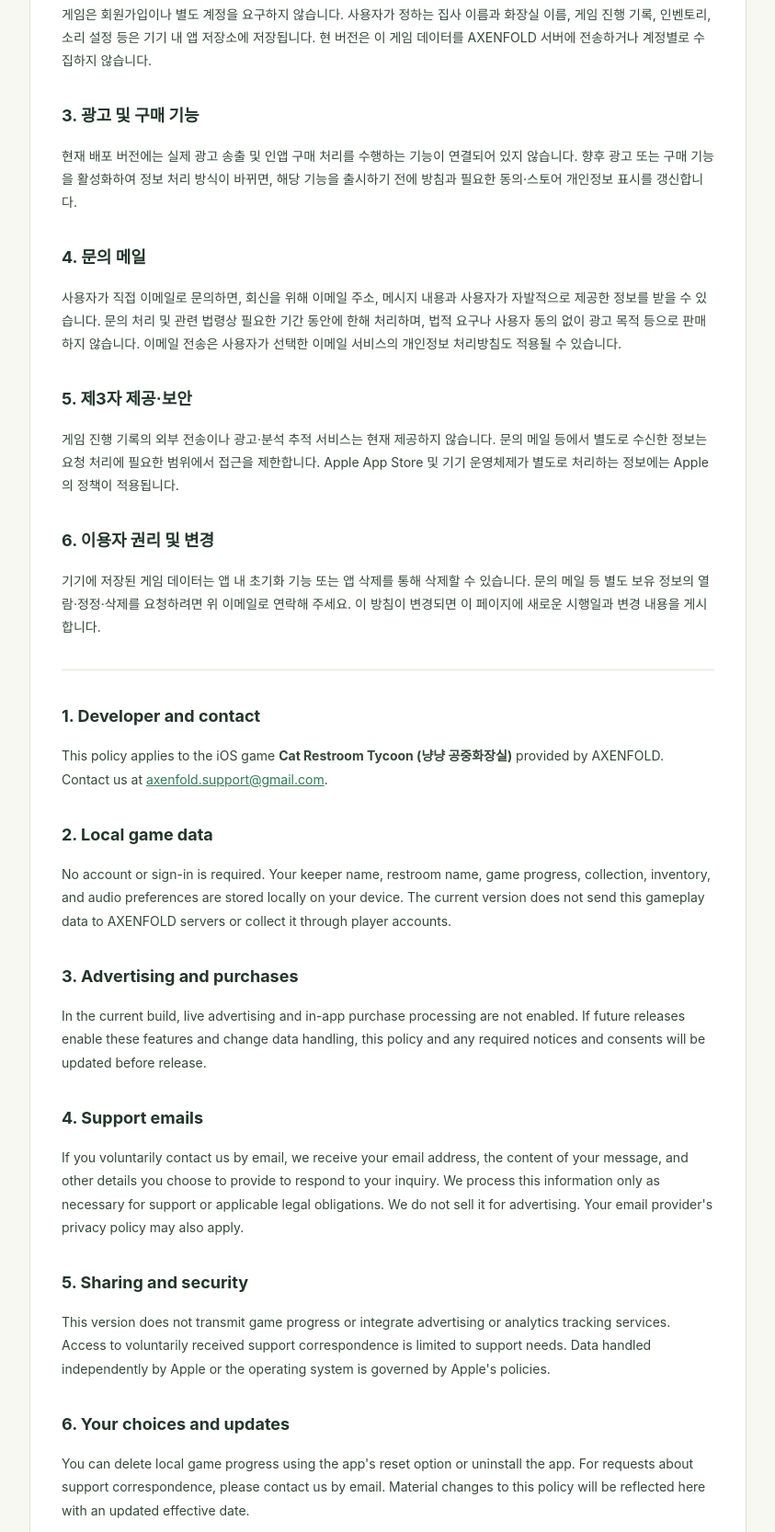
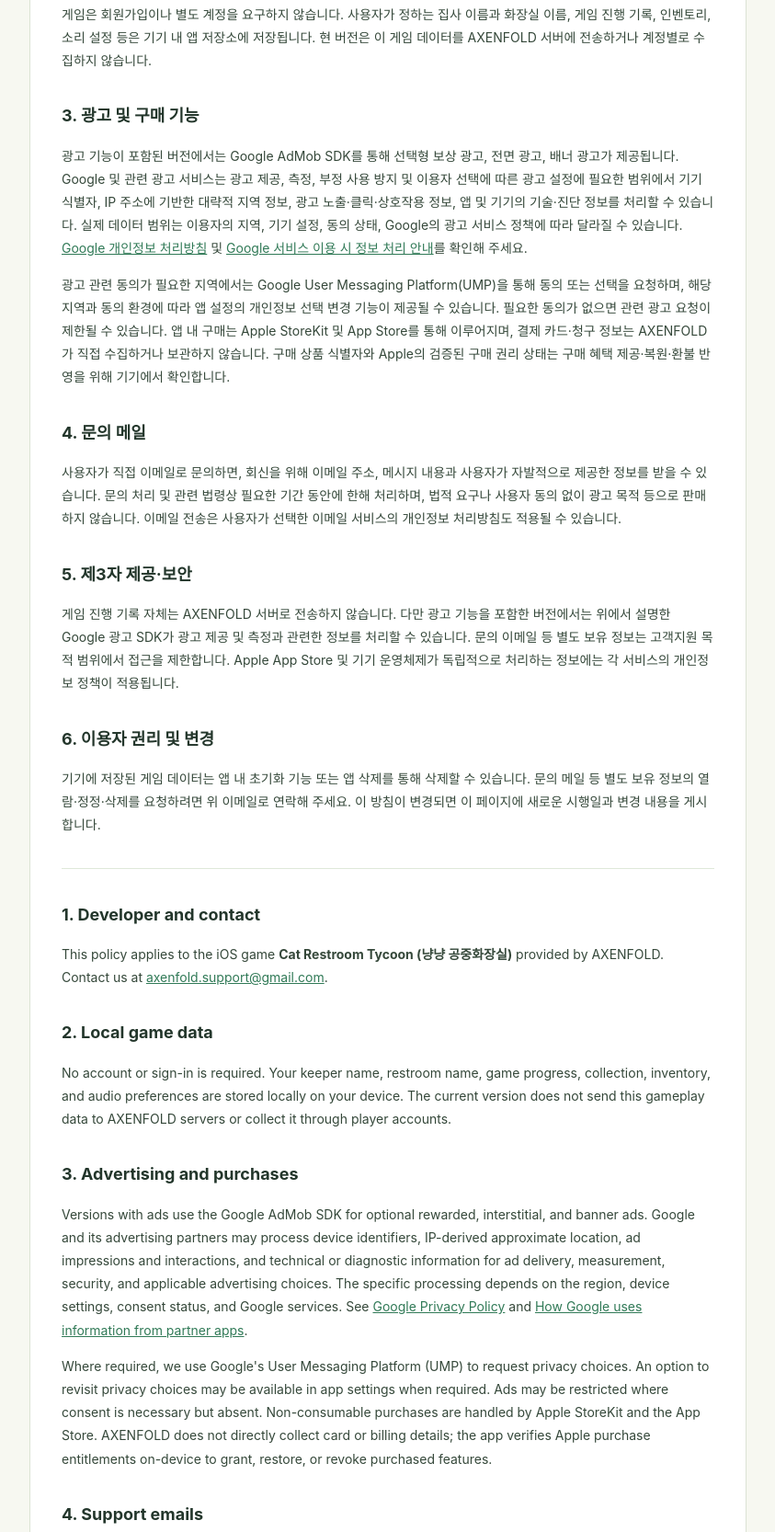
Before and after one commit to pzksfvpgnf-arch/axenfold-privacy, a plain HTML site: page cat-restroom/index.html in a window 1280 px wide. Shown: the part 459-2125 px from the top of the page at 92% size, without its empty margins (218-1061 px from the left). Drawn offline with Linux system fonts and the light colour scheme.

Commit message:
Disclose Cat Restroom advertising consent and App Store purchases

```diff
--- a/cat-restroom/index.html
+++ b/cat-restroom/index.html
@@ -10,7 +10,7 @@
 </style></head><body><main>
 <small>AXENFOLD / 냥냥 공중화장실 / Cat Restroom Tycoon</small>
 <h1>개인정보 처리방침<br><span lang="en">Privacy Policy</span></h1>
-<p>시행일 / Effective: 2026년 10월 11일 (October 11, 2026)</p>
+<p>시행일 / Effective: 2026년 10월 12일 (October 12, 2026)</p>
 <nav><a href="#ko">한국어</a><a href="#en">English</a><a href="support/">고객지원 / Support</a></nav>
 <section id="ko">
 <h2>1. 앱 운영자 및 문의</h2>
@@ -18,11 +18,12 @@
 <h2>2. 게임 데이터</h2>
 <p>게임은 회원가입이나 별도 계정을 요구하지 않습니다. 사용자가 정하는 집사 이름과 화장실 이름, 게임 진행 기록, 인벤토리, 소리 설정 등은 기기 내 앱 저장소에 저장됩니다. 현 버전은 이 게임 데이터를 AXENFOLD 서버에 전송하거나 계정별로 수집하지 않습니다.</p>
 <h2>3. 광고 및 구매 기능</h2>
-<p>현재 배포 버전에는 실제 광고 송출 및 인앱 구매 처리를 수행하는 기능이 연결되어 있지 않습니다. 향후 광고 또는 구매 기능을 활성화하여 정보 처리 방식이 바뀌면, 해당 기능을 출시하기 전에 방침과 필요한 동의·스토어 개인정보 표시를 갱신합니다.</p>
+<p>광고 기능이 포함된 버전에서는 Google AdMob SDK를 통해 선택형 보상 광고, 전면 광고, 배너 광고가 제공됩니다. Google 및 관련 광고 서비스는 광고 제공, 측정, 부정 사용 방지 및 이용자 선택에 따른 광고 설정에 필요한 범위에서 기기 식별자, IP 주소에 기반한 대략적 지역 정보, 광고 노출·클릭·상호작용 정보, 앱 및 기기의 기술·진단 정보를 처리할 수 있습니다. 실제 데이터 범위는 이용자의 지역, 기기 설정, 동의 상태, Google의 광고 서비스 정책에 따라 달라질 수 있습니다. <a href="https://policies.google.com/privacy">Google 개인정보 처리방침</a> 및 <a href="https://policies.google.com/technologies/partner-sites">Google 서비스 이용 시 정보 처리 안내</a>를 확인해 주세요.</p>
+<p>광고 관련 동의가 필요한 지역에서는 Google User Messaging Platform(UMP)을 통해 동의 또는 선택을 요청하며, 해당 지역과 동의 환경에 따라 앱 설정의 개인정보 선택 변경 기능이 제공될 수 있습니다. 필요한 동의가 없으면 관련 광고 요청이 제한될 수 있습니다. 앱 내 구매는 Apple StoreKit 및 App Store를 통해 이루어지며, 결제 카드·청구 정보는 AXENFOLD가 직접 수집하거나 보관하지 않습니다. 구매 상품 식별자와 Apple의 검증된 구매 권리 상태는 구매 혜택 제공·복원·환불 반영을 위해 기기에서 확인합니다.</p>
 <h2>4. 문의 메일</h2>
 <p>사용자가 직접 이메일로 문의하면, 회신을 위해 이메일 주소, 메시지 내용과 사용자가 자발적으로 제공한 정보를 받을 수 있습니다. 문의 처리 및 관련 법령상 필요한 기간 동안에 한해 처리하며, 법적 요구나 사용자 동의 없이 광고 목적 등으로 판매하지 않습니다. 이메일 전송은 사용자가 선택한 이메일 서비스의 개인정보 처리방침도 적용될 수 있습니다.</p>
 <h2>5. 제3자 제공·보안</h2>
-<p>게임 진행 기록의 외부 전송이나 광고·분석 추적 서비스는 현재 제공하지 않습니다. 문의 메일 등에서 별도로 수신한 정보는 요청 처리에 필요한 범위에서 접근을 제한합니다. Apple App Store 및 기기 운영체제가 별도로 처리하는 정보에는 Apple의 정책이 적용됩니다.</p>
+<p>게임 진행 기록 자체는 AXENFOLD 서버로 전송하지 않습니다. 다만 광고 기능을 포함한 버전에서는 위에서 설명한 Google 광고 SDK가 광고 제공 및 측정과 관련한 정보를 처리할 수 있습니다. 문의 이메일 등 별도 보유 정보는 고객지원 목적 범위에서 접근을 제한합니다. Apple App Store 및 기기 운영체제가 독립적으로 처리하는 정보에는 각 서비스의 개인정보 정책이 적용됩니다.</p>
 <h2>6. 이용자 권리 및 변경</h2>
 <p>기기에 저장된 게임 데이터는 앱 내 초기화 기능 또는 앱 삭제를 통해 삭제할 수 있습니다. 문의 메일 등 별도 보유 정보의 열람·정정·삭제를 요청하려면 위 이메일로 연락해 주세요. 이 방침이 변경되면 이 페이지에 새로운 시행일과 변경 내용을 게시합니다.</p>
 </section>
@@ -33,11 +34,12 @@
 <h2>2. Local game data</h2>
 <p>No account or sign-in is required. Your keeper name, restroom name, game progress, collection, inventory, and audio preferences are stored locally on your device. The current version does not send this gameplay data to AXENFOLD servers or collect it through player accounts.</p>
 <h2>3. Advertising and purchases</h2>
-<p>In the current build, live advertising and in-app purchase processing are not enabled. If future releases enable these features and change data handling, this policy and any required notices and consents will be updated before release.</p>
+<p>Versions with ads use the Google AdMob SDK for optional rewarded, interstitial, and banner ads. Google and its advertising partners may process device identifiers, IP-derived approximate location, ad impressions and interactions, and technical or diagnostic information for ad delivery, measurement, security, and applicable advertising choices. The specific processing depends on the region, device settings, consent status, and Google services. See <a href="https://policies.google.com/privacy">Google Privacy Policy</a> and <a href="https://policies.google.com/technologies/partner-sites">How Google uses information from partner apps</a>.</p>
+<p>Where required, we use Google's User Messaging Platform (UMP) to request privacy choices. An option to revisit privacy choices may be available in app settings when required. Ads may be restricted where consent is necessary but absent. Non-consumable purchases are handled by Apple StoreKit and the App Store. AXENFOLD does not directly collect card or billing details; the app verifies Apple purchase entitlements on-device to grant, restore, or revoke purchased features.</p>
 <h2>4. Support emails</h2>
 <p>If you voluntarily contact us by email, we receive your email address, the content of your message, and other details you choose to provide to respond to your inquiry. We process this information only as necessary for support or applicable legal obligations. We do not sell it for advertising. Your email provider's privacy policy may also apply.</p>
 <h2>5. Sharing and security</h2>
-<p>This version does not transmit game progress or integrate advertising or analytics tracking services. Access to voluntarily received support correspondence is limited to support needs. Data handled independently by Apple or the operating system is governed by Apple's policies.</p>
+<p>Game progress itself is not sent to AXENFOLD servers. In versions with advertising, Google's advertising SDK may separately process advertising and diagnostic data as described above. Access to voluntarily received support correspondence is limited to support needs. Data independently processed by the App Store or operating system is subject to those providers' privacy policies.</p>
 <h2>6. Your choices and updates</h2>
 <p>You can delete local game progress using the app's reset option or uninstall the app. For requests about support correspondence, please contact us by email. Material changes to this policy will be reflected here with an updated effective date.</p>
 </section>
```
